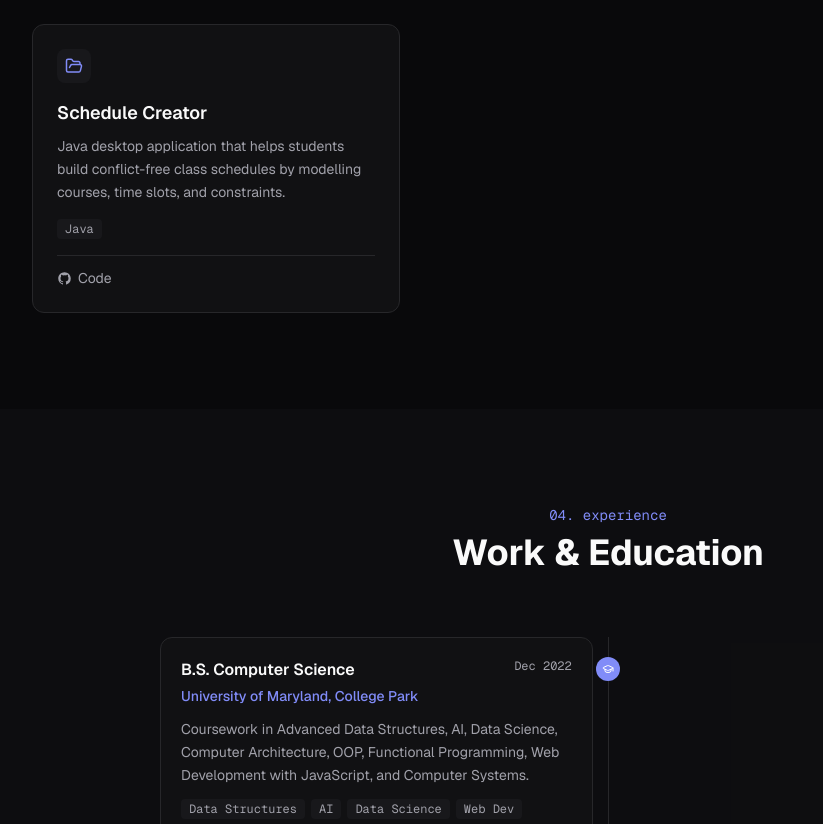
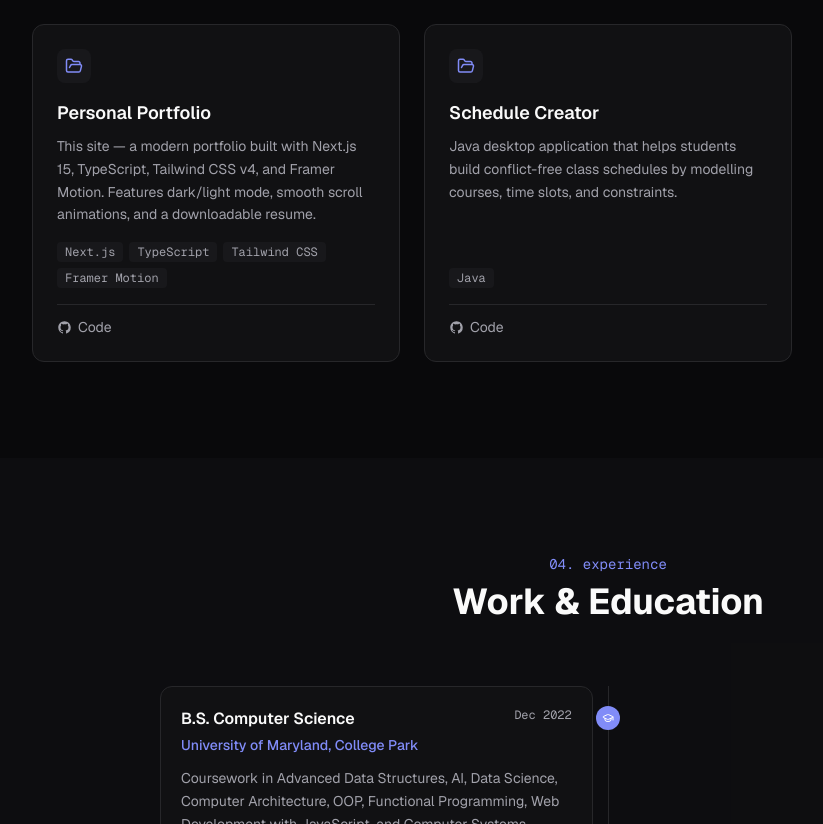
Before and after one commit to tonyx1998/personal-site, a Next.js app: page / in a window 1280 px wide. Shown: the part 2914-3738 px from the top of the page, without its empty margins (32-855 px from the left). Built offline with nearby package versions, Linux system fonts and the light colour scheme.

Commit message:
Add personal-site project; update resume
Added Personal Portfolio as a project card (GitHub link). Updated resume
to include the same project with tech stack and bullet points.

```diff
--- a/src/components/Projects.tsx
+++ b/src/components/Projects.tsx
@@ -35,6 +35,15 @@ const projects = [
     tags: ["Python", "Pandas", "NumPy", "sklearn", "matplotlib"],
     github: null,
     live: "https://tonyx1998.github.io",
+    featured: false,
+  },
+  {
+    title: "Personal Portfolio",
+    description:
+      "This site — a modern portfolio built with Next.js 15, TypeScript, Tailwind CSS v4, and Framer Motion. Features dark/light mode, smooth scroll animations, and a downloadable resume.",
+    tags: ["Next.js", "TypeScript", "Tailwind CSS", "Framer Motion"],
+    github: "https://github.com/tonyx1998/personal-site",
+    live: null,
     featured: false,
   },
   {
```
Also changed, not shown: 1 other file (tests, documents, lock files or other folders).
